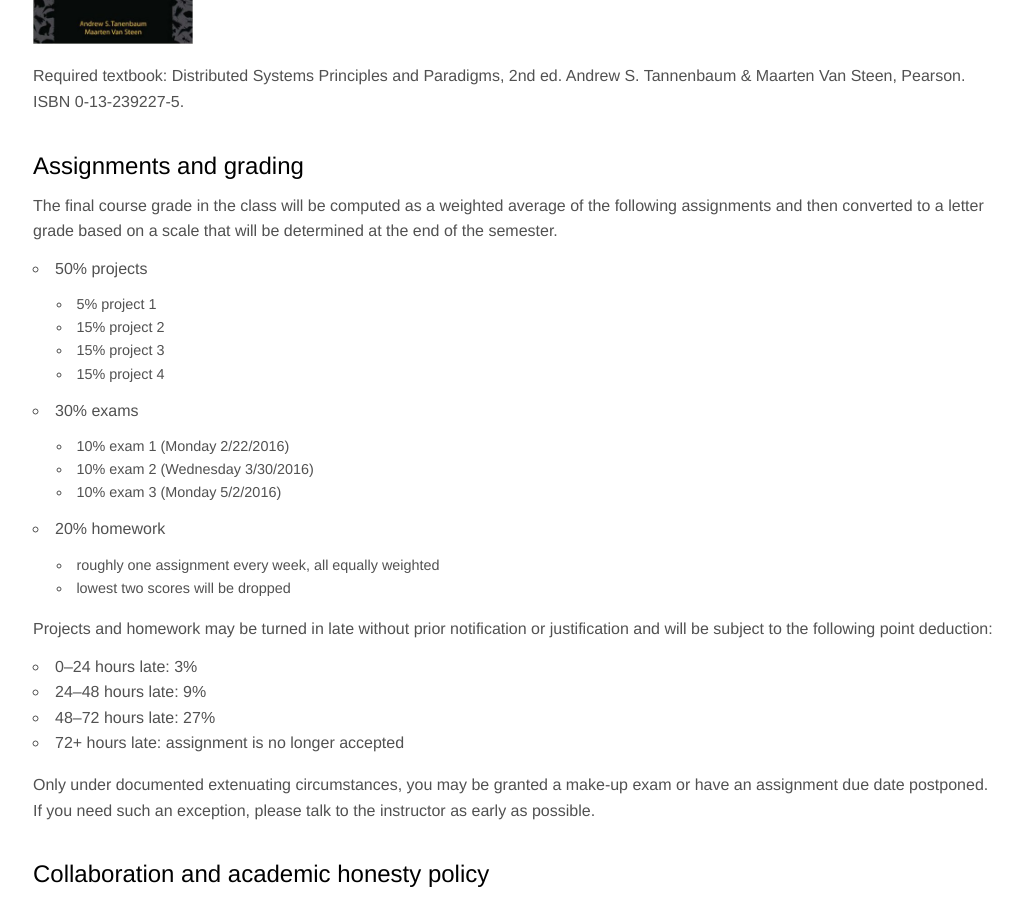
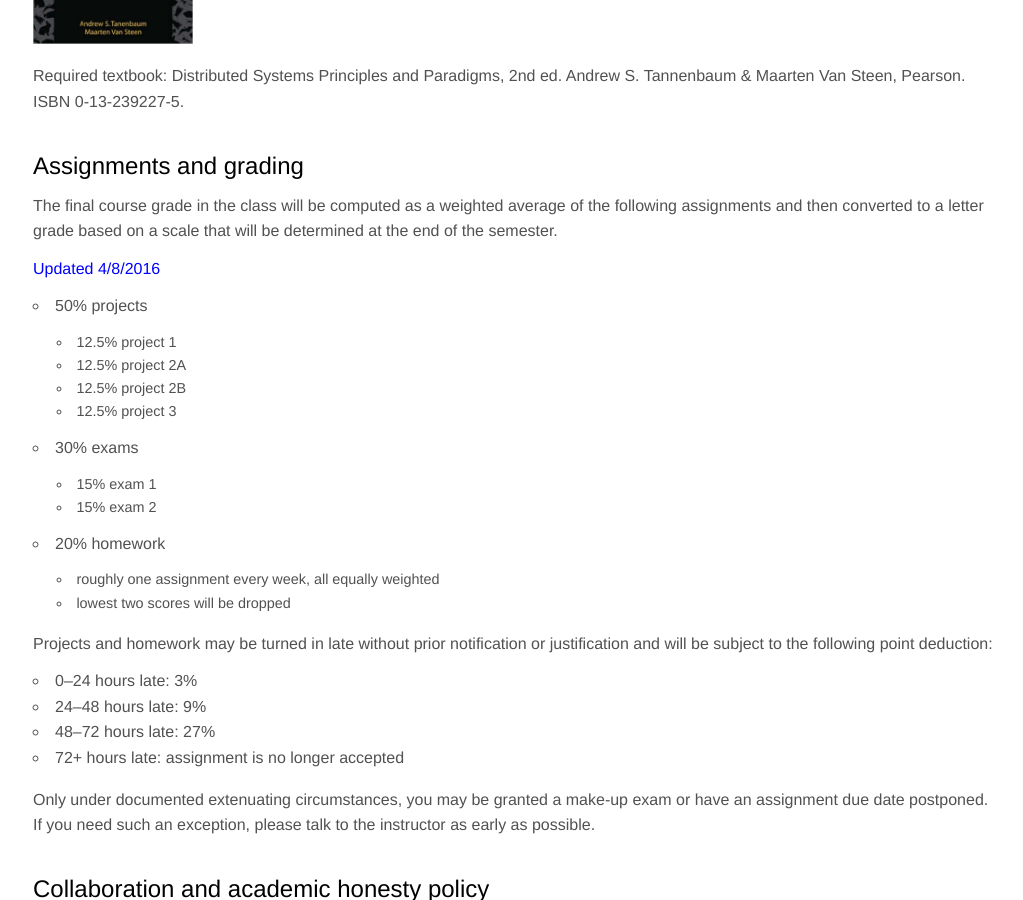
Before and after one commit to jnylam/jnylam.github.io, a Jekyll site: the page built from _courses/ds/syllabus.md, in a window 1280 px wide and 900 px high, scrolled down 683 px. Shown: the whole window, without its empty margins (127-1150 px from the left). Built offline with Jekyll 4.4.1, drawn with Linux system fonts in a browser that asks for light colours.

Commit message:
ds syllabus update

```diff
--- a/_courses/ds/syllabus.md
+++ b/_courses/ds/syllabus.md
@@ -21,15 +21,16 @@ Required textbook: Distributed Systems Principles and Paradigms, 2nd ed. Andrew
 
 The final course grade in the class will be computed as a weighted average of the following assignments and then converted to a letter grade based on a scale that will be determined at the end of the semester.
 
+<ins>Updated 4/8/2016</ins>
+
 * 50% projects
-  * 5% project 1
-  * 15% project 2
-  * 15% project 3
-  * 15% project 4
+  * 12.5% project 1
+  * 12.5% project 2A
+  * 12.5% project 2B
+  * 12.5% project 3
 * 30% exams
-  * 10% exam 1 (Monday 2/22/2016)
-  * 10% exam 2 (Wednesday 3/30/2016)
-  * 10% exam 3 (Monday 5/2/2016)
+  * 15% exam 1
+  * 15% exam 2
 * 20% homework
   * roughly one assignment every week, all equally weighted
   * lowest two scores will be dropped
```
